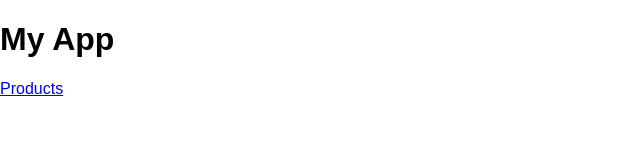
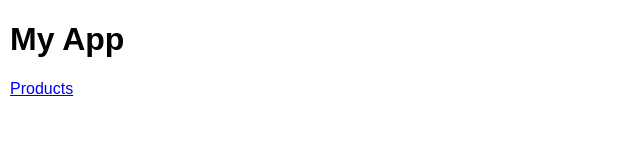
Before and after one commit to henriqueregatieri/graphql-crud, a React (Create React App) app: page / in a window 1280 px wide. Shown: the top 160 px of the page, without its empty margins (0-640 px from the left). Built offline with nearby package versions, Linux system fonts and the light colour scheme.

Commit message:
Add styled-components

```diff
--- a/package.json
+++ b/package.json
@@ -12,11 +12,13 @@
     "@types/react": "^17.0.0",
     "@types/react-dom": "^17.0.0",
     "@types/react-router-dom": "^5.1.7",
+    "@types/styled-components": "^5.1.10",
     "graphql": "^15.5.1",
     "react": "^17.0.2",
     "react-dom": "^17.0.2",
     "react-router-dom": "^5.2.0",
     "react-scripts": "4.0.3",
+    "styled-components": "^5.3.0",
     "typescript": "^4.1.2",
     "web-vitals": "^1.0.1"
   },
--- a/src/App.tsx
+++ b/src/App.tsx
@@ -1,13 +1,14 @@
 import React from 'react';
+import { StyledContainer } from './components/default/container';
 import { DefaultRoutes } from './routes/default';
 import { ProductsRoutes } from './routes/products';
 
 const App: React.FC = () => {
   return (
-    <div className="container">
+    <StyledContainer className="container">
       <DefaultRoutes />
       <ProductsRoutes />
-    </div>
+    </StyledContainer>
   );
 };
 
--- /dev/null
+++ b/src/components/default/container.tsx
@@ -0,0 +1,5 @@
+import styled from 'styled-components';
+
+export const StyledContainer = styled.div`
+  margin: 5px 10px;
+`;
```
Also changed, not shown: 1 other file (tests, documents, lock files or other folders).
